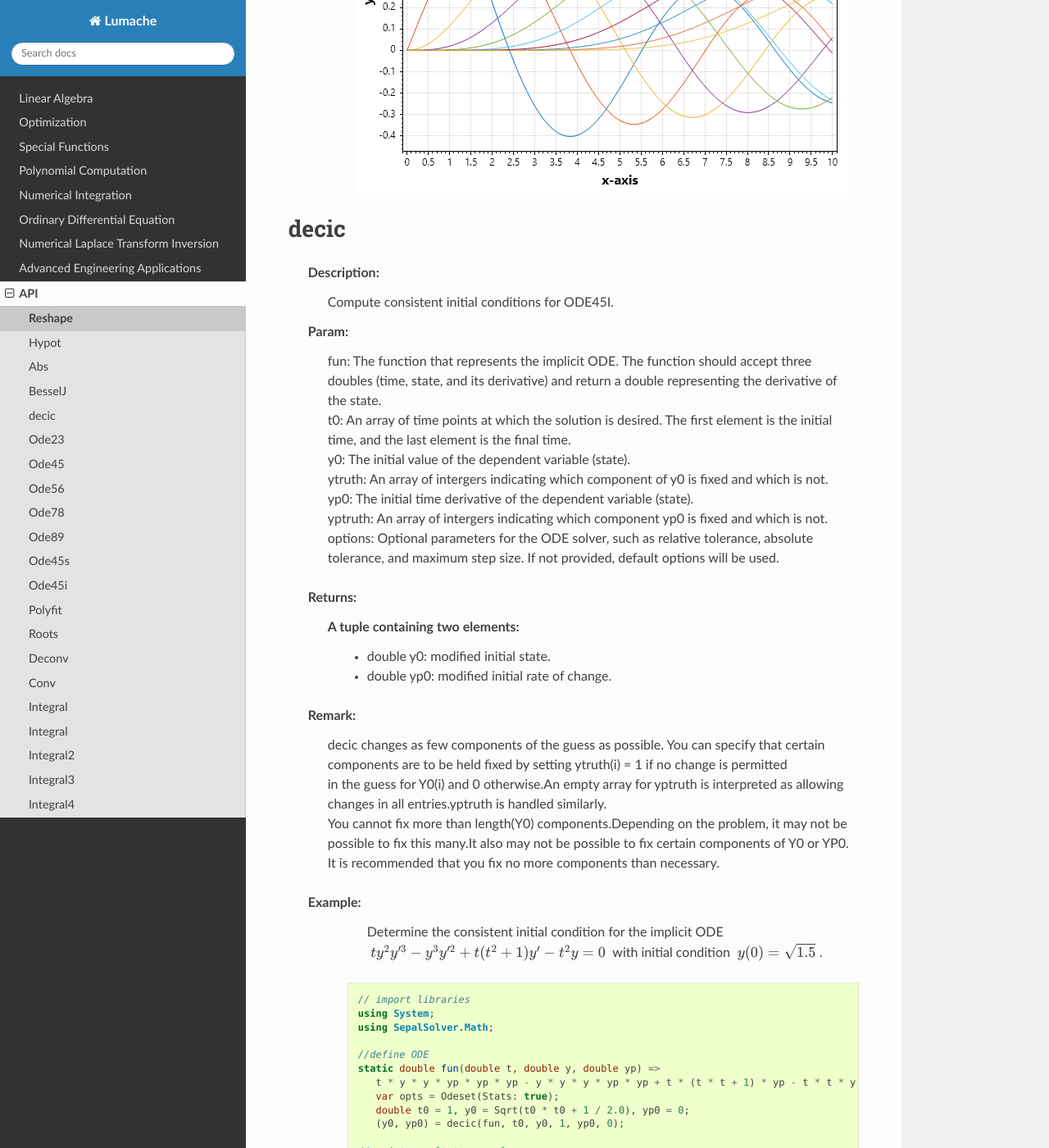
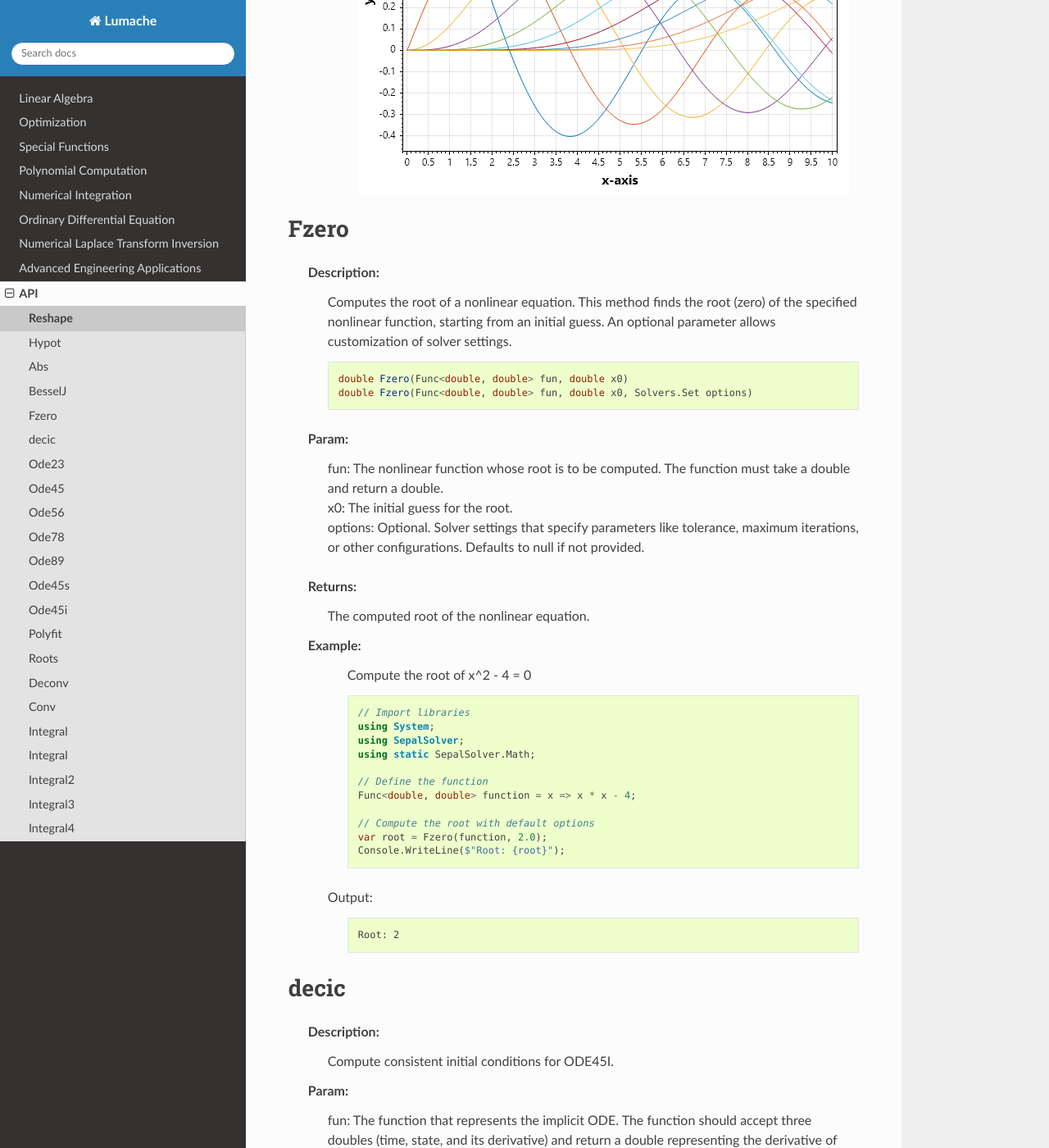
Before and after one commit to cyphercrescent/sepalsolver-doc, a Sphinx documentation site: the page built from docs/source/Math.rst, in a window 1280 px wide and 1400 px high, scrolled down 5091 px. Shown: the whole window at 82% size. Built offline with Sphinx 7.4.7 and the Read the Docs theme 3.1.0, drawn with Linux system fonts in a browser that asks for light colours.

Commit message:
Update Math.rst

```diff
--- a/docs/source/Math.rst
+++ b/docs/source/Math.rst
@@ -241,6 +241,47 @@ BesselJ
           :alt: BesselfunctionPlot.png
 
 
+
+
+Fzero
+=====
+   Description:
+       Computes the root of a nonlinear equation.
+       This method finds the root (zero) of the specified nonlinear function, starting from an initial guess. An optional parameter allows customization of solver settings.
+
+       .. code-block:: CSharp
+
+          double Fzero(Func<double, double> fun, double x0)
+          double Fzero(Func<double, double> fun, double x0, Solvers.Set options)
+   Param:
+      | fun:  The nonlinear function whose root is to be computed. The function must take a double and return a double.
+      | x0:  The initial guess for the root.
+      | options:  Optional. Solver settings that specify parameters like tolerance, maximum iterations, or other configurations. Defaults to null if not provided.
+   Returns:
+       The computed root of the nonlinear equation.
+   Example:
+       Compute the root of x^2 - 4 = 0
+
+       .. code-block:: CSharp
+
+          // Import libraries
+          using System;
+          using SepalSolver;
+          using static SepalSolver.Math;
+
+          // Define the function
+          Func<double, double> function = x => x * x - 4;
+
+          // Compute the root with default options
+          var root = Fzero(function, 2.0);
+          Console.WriteLine($"Root: {root}");
+
+      Output:
+
+
+       .. code-block:: Terminal
+
+          Root: 2
 
 
 decic
```
